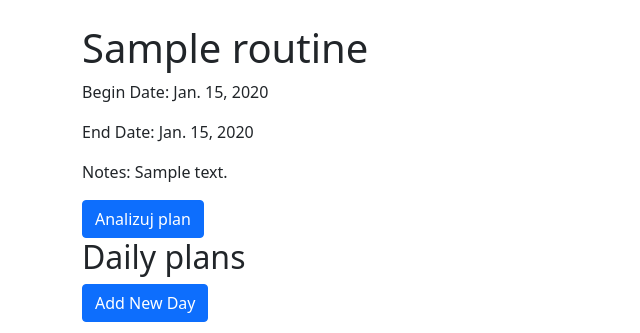
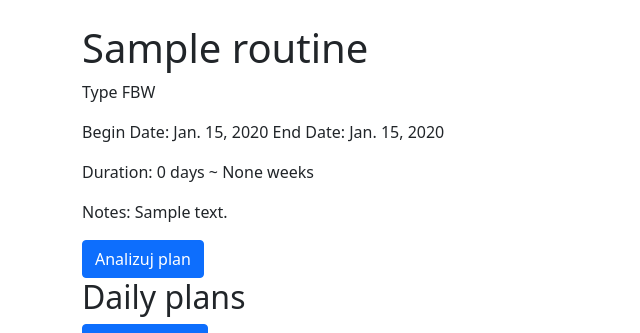
Before and after one commit to JaFi01/goworkout, a Django app: page /workout-routines/1/ in a window 1280 px wide. Shown: the part 58-391 px from the top of the page, without its empty margins (0-640 px from the left). Run offline with Django 5.2, Linux system fonts and the light colour scheme; a user stored in the database is signed in; tables that the repository leaves empty hold one stand-in row (values such as "Sample post"); data that the repository does not hold is empty; parts of the project's set-up code (start-up, migrations or seed data) failed here and were passed over.

Commit message:
more workout fields, functionality added

```diff
--- a/exercises/forms.py
+++ b/exercises/forms.py
@@ -42,7 +42,7 @@
 class WorkoutRoutineForm(forms.ModelForm):
     class Meta:
         model = WorkoutRoutine
-        fields = ['routine_name', 'begin_date', 'end_date', 'is_current', 'notes', 'is_public']
+        fields = ['routine_name', 'begin_date', 'end_date', 'is_current', 'notes', 'is_public', 'workout_type']
 
         widgets = {
             'routine_name': forms.TextInput(attrs={'class': 'form-control'}),
@@ -50,6 +50,7 @@
             'end_date': forms.DateInput(attrs={'type': 'date', 'class': 'form-control'}),
             'is_current': forms.CheckboxInput(attrs={'class': 'form-check-input'}),
             'notes': forms.Textarea(attrs={'class': 'form-control'}),
+            'workout_type': forms.Select(choices=CategoryType.choices),
             'is_public': forms.CheckboxInput(attrs={'class': 'form-check-input'}),
         }
 
--- a/exercises/models.py
+++ b/exercises/models.py
@@ -148,6 +148,12 @@
     User = get_user_model()
     return User.objects.get_or_create(username='default_user')[0].id
 
+class WorkoutType(models.TextChoices):
+    FBW = 'FBW', 'Full Body Workout'
+    PPL = 'PPL', 'Push-Pull-Legs'
+    UL = 'UL', 'Upper-Lower'
+    OTHER = 'OTHER', 'Other'
+
 class WorkoutRoutine(models.Model):
     user = models.ForeignKey(settings.AUTH_USER_MODEL, on_delete=models.CASCADE, related_name='user_workout_routines', null=True)
     routine_name = models.CharField(max_length=100)
@@ -157,6 +163,13 @@
     is_current = models.BooleanField(default=False)
     notes = models.TextField(blank=True, null=True, max_length=500)
     is_public = models.BooleanField(default=False)
+
+    workout_type = models.CharField(
+        max_length=10,
+        choices=WorkoutType.choices,
+        default=WorkoutType.OTHER
+    )
+
     class Meta:
         db_table = 'workout_routines'
 
@@ -172,6 +185,17 @@
 
     def count_daily_plans(self):
         return self.plans_for_day.count()
+
+    def count_days(self):
+        if self.begin_date and self.end_date:
+            return (self.end_date - self.begin_date).days
+        return None
+
+    def count_weeks(self):
+        days = self.count_days()
+        if days:
+            return days // 7
+        return None
 
     def save(self, *args, **kwargs):
         if self.is_current:
--- a/exercises/templates/exercises/workout_routine_detail.html
+++ b/exercises/templates/exercises/workout_routine_detail.html
@@ -2,9 +2,19 @@
 
 {% block content %}
 <h1>{{ routine.routine_name }}</h1>
+<p>Type {{ routine.workout_type }}</p>
+<div>
+    <span>
+        <p>Begin Date: {{ routine.begin_date}} End Date: {{ routine.end_date }}</p>
+        <p> {% if routine.count_days is not None %}
+                Duration: {{ routine.count_days }} days ~ {{ routine.count_weeks }} weeks
+             {% else %}
+                Duration: Not specified
+            {% endif %}
+        </p>
+    </span>
+</div>
 
-<p>Begin Date: {{ routine.begin_date }}</p>
-<p>End Date: {{ routine.end_date }}</p>
 <p>Notes: {{ routine.notes }}</p>
 
 <a href="{% url 'workout_routine_analysis' routine.pk %}" class="btn btn-primary">Analizuj plan</a>
```
Also changed, not shown: exercises/templates/exercises/workout_routine_analysis.html (+6 -1 lines), exercises/migrations/0027_workoutroutine_workout_type.py (added).
